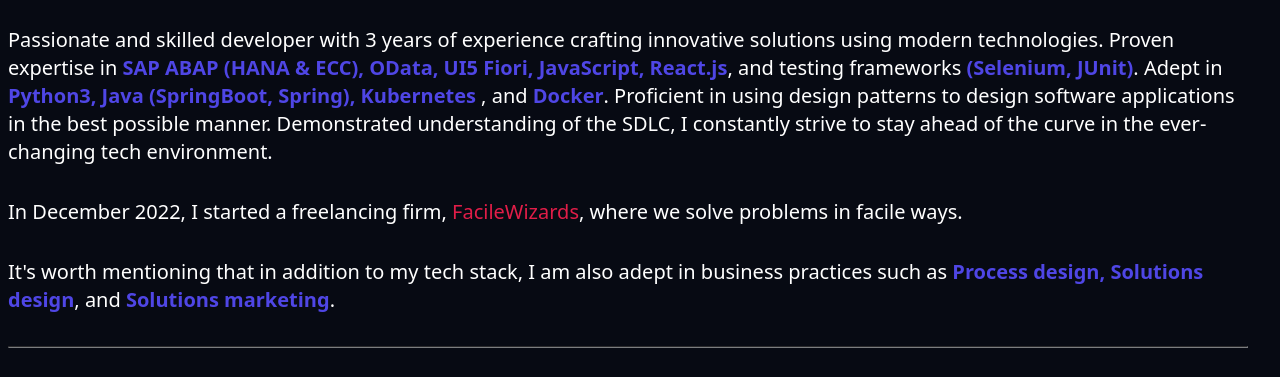
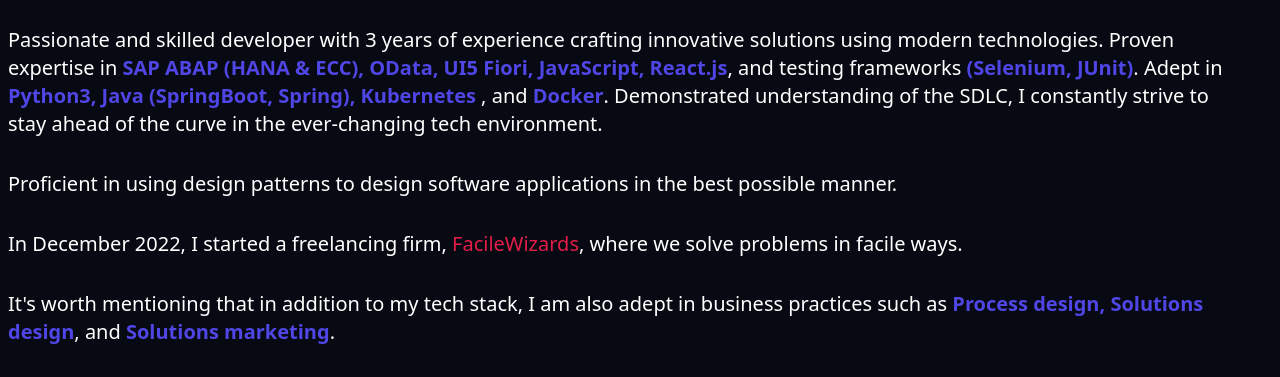
Before and after one commit to facileWizard/Portfolio, a website built with Vite: page index.html in a window 1280 px wide. Shown: the part 761-1138 px from the top of the page. Built offline with nearby package versions, Linux system fonts and the light colour scheme; a web font is replaced by a local one.

Commit message:
Commit 2
Sentence Exchange

```diff
--- a/index.html
+++ b/index.html
@@ -132,8 +132,10 @@
             Passionate and skilled developer with 3 years of experience crafting innovative solutions using modern technologies. Proven expertise in <strong>SAP ABAP
               (HANA & ECC), OData, UI5 Fiori, JavaScript, React.js</strong>, and testing frameworks <strong>(Selenium, JUnit)</strong>. Adept in <strong>Python3, Java (SpringBoot, Spring), Kubernetes</strong>
               , and <strong>Docker</strong>.
-              Proficient in using design patterns to design software applications in the best possible manner.
               Demonstrated understanding of the SDLC, I constantly strive to stay ahead of the curve in the ever-changing tech environment.
+          </p>
+          <p class="about__description">
+            Proficient in using design patterns to design software applications in the best possible manner.
           </p>
           <p class="about__description">
             In December 2022, I started a freelancing firm, <a>FacileWizards</a>, where we solve problems in facile ways.
```
